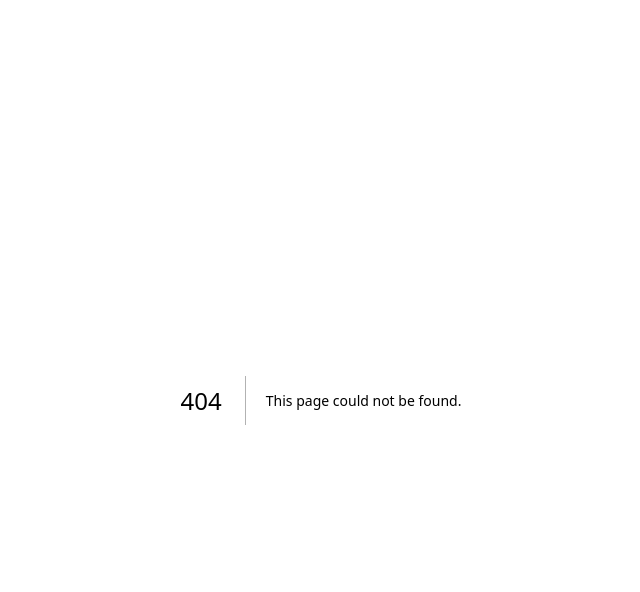
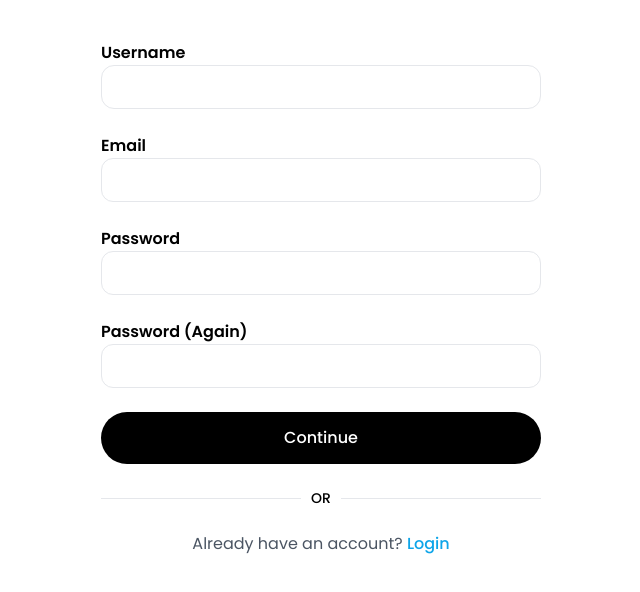
Before and after one commit to codexmish/1stnext, a Next.js app: page /Register in a window 1280 px wide. Before the commit this address had no page. Shown: the top 592 px of the page, without its empty margins (319-959 px from the left). Built offline with nearby package versions, Linux system fonts and the light colour scheme.

Commit message:
reg done

```diff
--- /dev/null
+++ b/src/app/Login/page.jsx
@@ -0,0 +1,11 @@
+import React from 'react'
+
+const page = () => {
+  return (
+    <>
+
+    </>
+  )
+}
+
+export default page
--- /dev/null
+++ b/src/app/Register/page.jsx
@@ -0,0 +1,238 @@
+"use client";
+import Link from "next/link";
+import React, { useState } from "react";
+
+const Register = () => {
+  const ragex = {
+    email: /^[^\s@]+@[^\s@]+\.[^\s@]+$/,
+    pass: /^.{6,}$/,
+  };
+
+  const [formdata, setFormData] = useState({
+    email: null,
+    password: null,
+    role: "ADMIN",
+    username: "hahaha",
+    confrimPassword: null,
+  });
+
+  console.log(formdata);
+
+  const [allError, setAllError] = useState({
+    emailError: "border-border",
+    nameError: "border-border",
+    passwordError: "border-border",
+    confirmPasswordError: "border-border",
+  });
+
+//   const handleRegister = (e) => {
+//     e.preventDefault();
+
+//     if (!ragex.email.test(formdata.email) || !formdata.email) {
+//       setAllError((prev) => ({ ...prev, emailError: "border-red-500" }));
+//     }
+//     if (!ragex.pass.test(formdata.password) || !formdata.password) {
+//       setAllError((prev) => ({ ...prev, passwordError: "border-red-500" }));
+//     }
+//     if (
+//       formdata.password !== formdata.confrimPassword ||
+//       !formdata.confrimPassword
+//     ) {
+//       return setAllError((prev) => ({
+//         ...prev,
+//         confirmPasswordError: "border-red-500",
+//       }));
+//     }
+
+//     fetch(
+//       `https://api.freeapi.app/api/v1/users/register`,
+//       {
+//         email: formdata.email,
+//         password: formdata.password,
+//         role: "ADMIN",
+//         username: formdata.email.slice(0, 4),
+//         confrimPassword: null,
+//       },
+//       {
+//         headers: {
+//           accept: "application/json",
+//           "content-type": "application/json",
+//         },
+//       }
+//     )
+//       .then((res) => {
+//         console.log(res);
+//       })
+//       .catch((err) => {
+//         console.log(err);
+//       });
+//   };
+
+
+const handleRegister = async (e) => {
+  e.preventDefault();
+
+  // validation
+  if (!ragex.email.test(formdata.email) || !formdata.email) {
+    return setAllError(prev => ({ ...prev, emailError: "border-red-500" }));
+  }
+
+  if (!ragex.pass.test(formdata.password) || !formdata.password) {
+    return setAllError(prev => ({ ...prev, passwordError: "border-red-500" }));
+  }
+
+  if (formdata.password !== formdata.confrimPassword || !formdata.confrimPassword) {
+    return setAllError(prev => ({ ...prev, confirmPasswordError: "border-red-500" }));
+  }
+
+  try {
+    const res = await fetch(`https://api.freeapi.app/api/v1/users/register`, {
+      method: "POST",
+      headers: {
+        "Content-Type": "application/json",
+        "Accept": "application/json",
+      },
+      body: JSON.stringify({
+        email: formdata.email,
+        password: formdata.password,
+        role: "ADMIN",
+        username: formdata.email.slice(0, 4),
+      }),
+    });
+
+    const data = await res.json();
+
+    if (!res.ok) {
+      alert(data?.message || "Register failed!");
+      return;
+    }
+
+    // ✅ Save token in localStorage
+    if (data.data) {
+      alert("Registration successful!");
+    }
+
+  } catch (error) {
+    console.error(error);
+    alert("Something went wrong!");
+  }
+};
+
+  return (
+    <>
+      <section className="flex items-center justify-center mt-10 mb-18">
+        <div>
+          <div>
+            <form
+              onSubmit={handleRegister}
+              className="flex flex-col gap-6"
+              action=""
+            >
+              <div>
+                <label className="text-base text-black font-popppind font-semibold mb-2">
+                  Username
+                </label>
+                <div
+                  className={`w-[440px] h-11 border ${allError.nameError} flex items-center rounded-[13px]`}
+                >
+                  <input
+                    onChange={(e) => {
+                      setFormData((prev) => ({
+                        ...prev,
+                        username: e.target.value,
+                      }));
+                    }}
+                    className="text-base text-black font-popppind font-normal border-none outline-none w-full ml-4"
+                    type="text"
+                  />
+                </div>
+              </div>
+
+              <div>
+                <label className="text-base text-black font-popppind font-semibold mb-2">
+                  Email
+                </label>
+                <div
+                  className={`w-[440px] h-11 border ${allError.emailError} flex items-center rounded-[12px]`}
+                >
+                  <input
+                    onChange={(e) => {
+                      setFormData((prev) => ({
+                        ...prev,
+                        email: e.target.value,
+                      }));
+                    }}
+                    className="text-base text-black font-popppind font-normal border-none outline-none ml-4"
+                    type="email"
+                  />
+                </div>
+              </div>
+
+              <div>
+                <label className="text-base text-black font-popppind font-semibold mb-2">
+                  Password
+                </label>
+                <div
+                  className={`w-[440px] h-11 border ${allError.passwordError} flex items-center rounded-[12px]`}
+                >
+                  <input
+                    onChange={(e) => {
+                      setFormData((prev) => ({
+                        ...prev,
+                        password: e.target.value,
+                      }));
+                    }}
+                    className="text-base text-black font-popppind font-normal border-none outline-none ml-4"
+                    type="password"
+                  />
+                </div>
+              </div>
+
+              <div>
+                <label className="text-base text-black font-popppind font-semibold mb-2">
+                  Password (Again)
+                </label>
+                <div
+                  className={`w-[440px] h-11 border ${allError.confirmPasswordError} flex items-center rounded-[12px]`}
+                >
+                  <input
+                    onChange={(e) => {
+                      setFormData((prev) => ({
+                        ...prev,
+                        confrimPassword: e.target.value,
+                      }));
+                    }}
+                    className="text-base text-black font-popppind font-normal border-none outline-none ml-4"
+                    type="password"
+                  />
+                </div>
+              </div>
+
+              <button className="w-[440px] h-13 rounded-[9999px] bg-black text-base text-white font-medium font-popppind">
+                Continue
+              </button>
+            </form>
+          </div>
+
+          <div className="mt-6 mb-6 flex items-center justify-between w-[440px]">
+            <div className="br1 w-[200px] border-b border-border"></div>
+            <h2 className="text-sm text-black font-medium font-popppind">OR</h2>
+            <div className="br2 w-[200px] border-b border-border"></div>
+          </div>
+
+          <div className="mt-6 text-center text-base text-[#4B5563] font-popppind font-normal">
+            Already have an account?{" "}
+            <Link
+              href={"/Login"}
+              className="text-[#0EA5E9] font-medium link-theme"
+            >
+              Login
+            </Link>
+          </div>
+        </div>
+      </section>
+    </>
+  );
+};
+
+export default Register;
```
